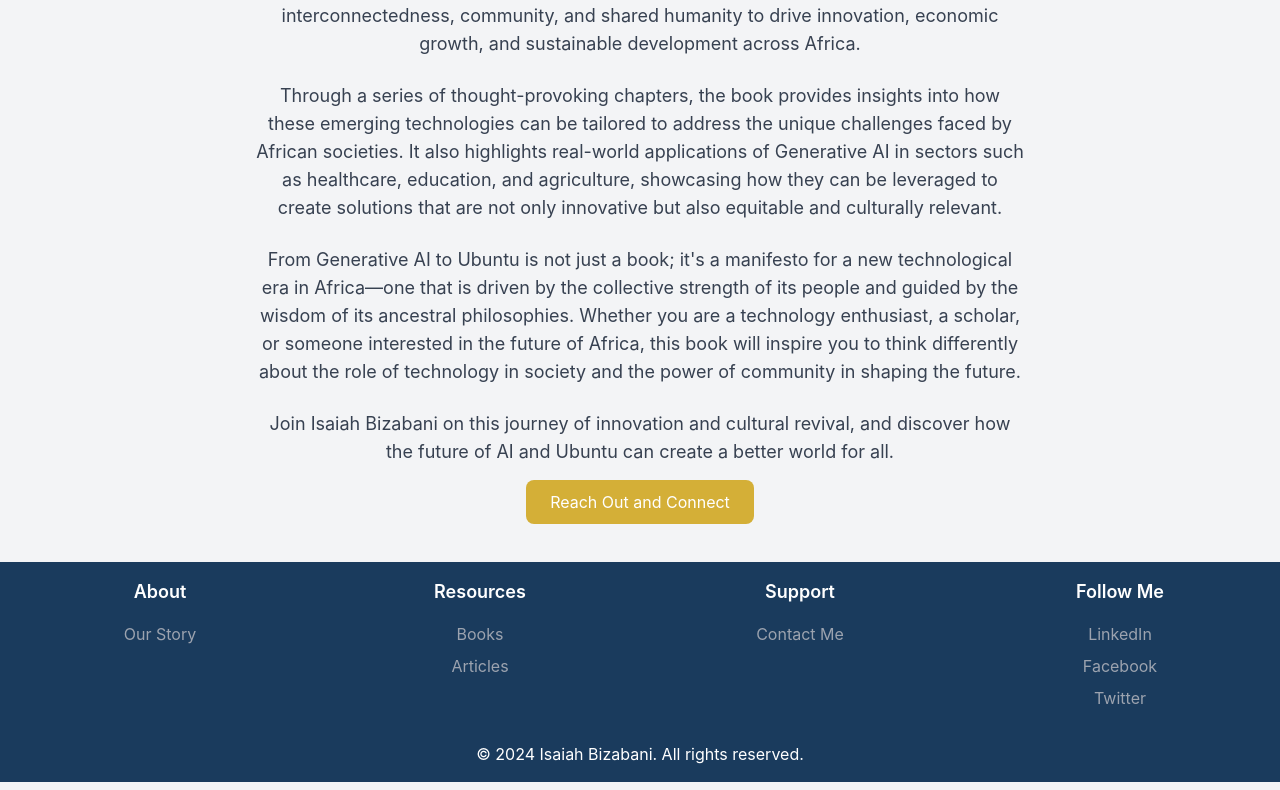
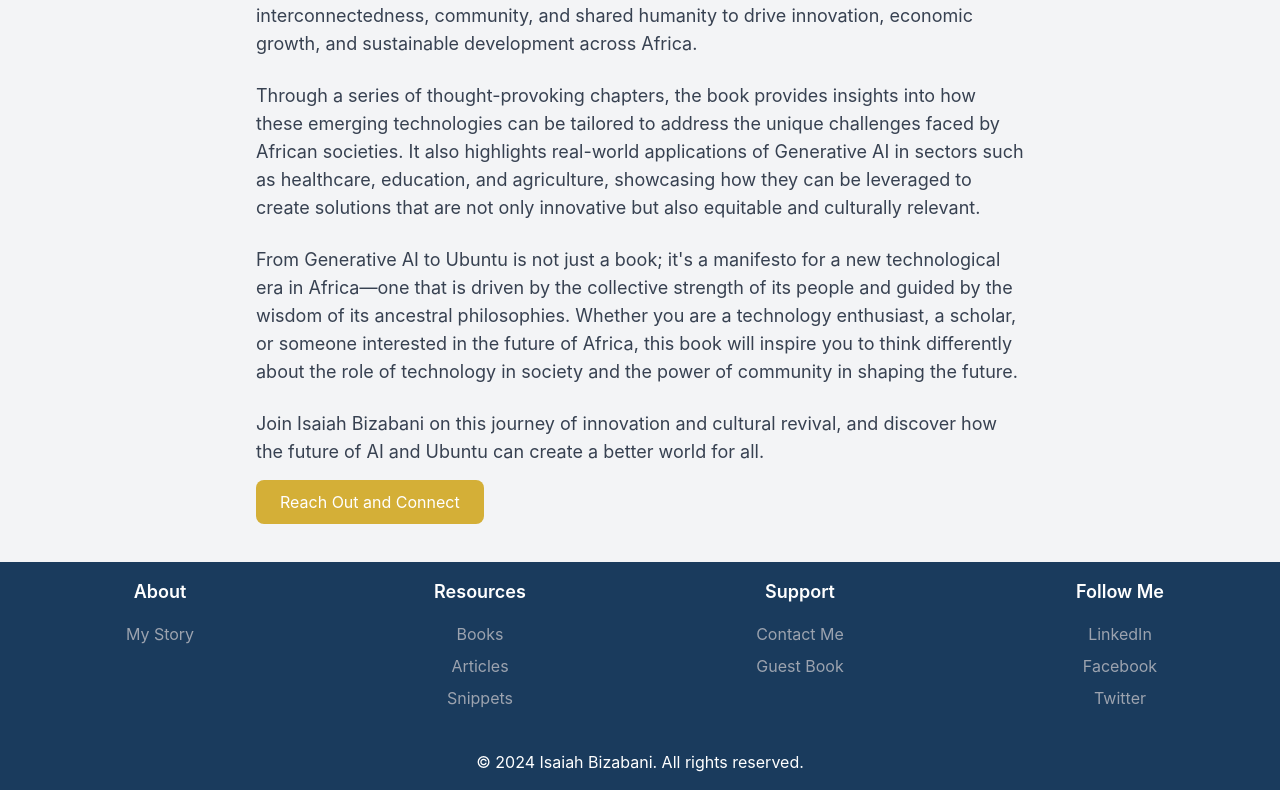
Before and after one commit to IsaiahBiza/isaiahbizabani, a Next.js app: page /book in a window 1280 px wide. Shown: the part 637-1427 px from the top of the page. Built offline with nearby package versions, Linux system fonts and the light colour scheme.

Commit message:
Updated Mobile Navigation

```diff
--- a/app/about/page.tsx
+++ b/app/about/page.tsx
@@ -11,7 +11,8 @@ export default function AboutPage() {
 
       {/* Content Section */}
       <section className="container mx-auto py-12">
-        <h2 className="text-3xl font-bold mb-6">My Journey</h2>
+        <h2 className="text-3xl font-bold text-center mb-6">My Journey</h2>
+        <div className="max-w-3xl mx-auto text-justified">
         <p className="text-lg text-gray-700 mb-6">
         Isaiah Munyaradzi Bizabani is a technology expert with a specialization in Generative AI, DevOps, and Cloud Computing. Over the years, he has transformed his passion for technology into a driving force for innovation and development, not only in the UK but also in his native Zimbabwe. As the visionary behind the Chisuma Technology Centre, Isaiah is dedicated to bridging the digital divide in Zimbabwe, ensuring that the benefits of cutting-edge technology are accessible to all.
         </p>
@@ -27,7 +28,8 @@ export default function AboutPage() {
         </p>
         <p className="text-lg text-gray-700 mb-6">
         As Isaiah continues to lead in the field of technology, he remains focused on his mission to contribute to the development of Zimbabwe and to inspire others to use technology as a tool for positive change. His journey is far from over, and with each new project and collaboration, Isaiah moves closer to realizing his vision of a more connected, equitable, and technologically advanced world.
-        </p>
+          </p>
+        </div>
       </section>
     </div>
   );
--- /dev/null
+++ b/app/api/sendContactEmail.ts
@@ -0,0 +1,43 @@
+import { NextApiRequest, NextApiResponse } from "next"; // Import these types from 'next'
+import nodemailer from "nodemailer"; // Import Nodemailer for sending emails
+
+export default async function handler(
+  req: NextApiRequest,
+  res: NextApiResponse
+) {
+  if (req.method === "POST") {
+    // Ensure the request is a POST
+    const { name, email, message } = req.body; // Destructure the form data from the request body
+
+    // Create a Nodemailer transporter using your SMTP settings
+    const transporter = nodemailer.createTransport({
+      host: process.env.SMTP_HOST,
+      port: parseInt(process.env.SMTP_PORT || "587", 10), // Use your SMTP port
+      secure: false, // Use 'true' if you're using a port like 465
+      auth: {
+        user: process.env.SMTP_USER, // Your SMTP username
+        pass: process.env.SMTP_PASS, // Your SMTP password
+      },
+    });
+
+    try {
+      // Send the email
+      await transporter.sendMail({
+        from: email, // The sender's email address
+        to: "your-email@example.com", // Replace with your own email address
+        subject: `Contact form submission from ${name}`, // Email subject
+        text: message, // Email text content
+        html: `<p><strong>Name:</strong> ${name}</p><p><strong>Email:</strong> ${email}</p><p><strong>Message:</strong><br>${message}</p>`, // Email HTML content
+      });
+
+      // Send a success response
+      res.status(200).json({ message: "Email sent successfully" });
+    } catch (error) {
+      console.error("Error sending email:", error);
+      res.status(500).json({ message: "Error sending email", error });
+    }
+  } else {
+    // Handle any non-POST requests
+    res.status(405).json({ message: "Method Not Allowed" });
+  }
+}
--- a/app/book/page.tsx
+++ b/app/book/page.tsx
@@ -12,8 +12,8 @@ export default function BookPage() {
 
       {/* Content Section */}
       <section className="container mx-auto py-12">
-        <h2 className="text-3xl font-bold text-center mb-6">From Generative AI to Ubuntu: A Vision for Zimbabwe’s Technological Renaissance</h2>
-        <div className="max-w-3xl mx-auto text-center">
+        <h2 className="text-3xl font-bold text-center mb-6">Exploring the Intersection of AI and African Values for Sustainable Growth</h2>
+        <div className="max-w-3xl mx-auto text-justified">
           <p className="text-lg text-gray-700 mb-6">
           In <strong>From Generative AI to Ubuntu: A Vision for Zimbabwe’s Technological Renaissance</strong>, Isaiah Munyaradzi Bizabani explores the transformative potential of merging cutting-edge technology with the deeply rooted African philosophy of Ubuntu. This groundbreaking work delves into how Generative AI can be harmonized with the principles of interconnectedness, community, and shared humanity to drive innovation, economic growth, and sustainable development across Africa.
           </p>
--- a/app/layout.tsx
+++ b/app/layout.tsx
@@ -19,7 +19,7 @@ export default function RootLayout({
             <div>
               <h4 className="text-lg font-semibold mb-4">About</h4>
               <Link href="/about" className="text-gray-400 hover:text-white">
-                Our Story
+                My Story
               </Link>
             </div>
             <div>
@@ -32,15 +32,30 @@ export default function RootLayout({
               </Link>
               <Link
                 href="/articles"
-                className="text-gray-400 hover:text-white block"
+                className="text-gray-400 hover:text-white block mb-2"
               >
                 Articles
+              </Link>
+              <Link
+                href="/snippets"
+                className="text-gray-400 hover:text-white block mb-2"
+              >
+                Snippets
               </Link>
             </div>
             <div>
               <h4 className="text-lg font-semibold mb-4">Support</h4>
-              <Link href="/contact" className="text-gray-400 hover:text-white">
+              <Link
+                href="/contact"
+                className="text-gray-400 hover:text-white block mb-2"
+              >
                 Contact Me
+              </Link>
+              <Link
+                href="/guestbook"
+                className="text-gray-400 hover:text-white block mb-2"
+              >
+                Guest Book
               </Link>
             </div>
             <div>
--- a/components/Header.tsx
+++ b/components/Header.tsx
@@ -25,16 +25,19 @@ export default function Header() {
         </nav>
         <div className="md:hidden">
           <button onClick={() => setIsOpen(!isOpen)}>
-            {isOpen ? 'Close' : 'Menu'}
+            {isOpen ? <XMarkIcon className="h-6 w-6" /> : <Bars3Icon className="h-6 w-6" />}
           </button>
         </div>
       </div>
       {isOpen && (
         <nav className="md:hidden flex flex-col space-y-2 mt-4 px-4">
-          <Link href="/" className="hover:underline">Home</Link>
-          <Link href="/about" className="hover:underline">About</Link>
-          <Link href="/articles" className="hover:underline">Articles</Link>
-          <Link href="/contact" className="hover:underline">Contact</Link>
+          <Link href="/" className="hover:underline" onClick={() => setIsOpen(false)}>Home</Link>
+          <Link href="/about" className="hover:underline" onClick={() => setIsOpen(false)}>About</Link>
+          <Link href="/book" className="hover:underline" onClick={() => setIsOpen(false)}>Book</Link>
+          <Link href="/snippets" className="hover:underline" onClick={() => setIsOpen(false)}>Snippets</Link>
+          <Link href="/articles" className="hover:underline" onClick={() => setIsOpen(false)}>Articles</Link>
+          <Link href="/guestbook" className="hover:underline" onClick={() => setIsOpen(false)}>Guestbook</Link>
+          <Link href="/contact" className="hover:underline" onClick={() => setIsOpen(false)}>Contact</Link>
         </nav>
       )}
     </header>
```
Also changed, not shown: public/backup.html (renamed from public/index.html).
